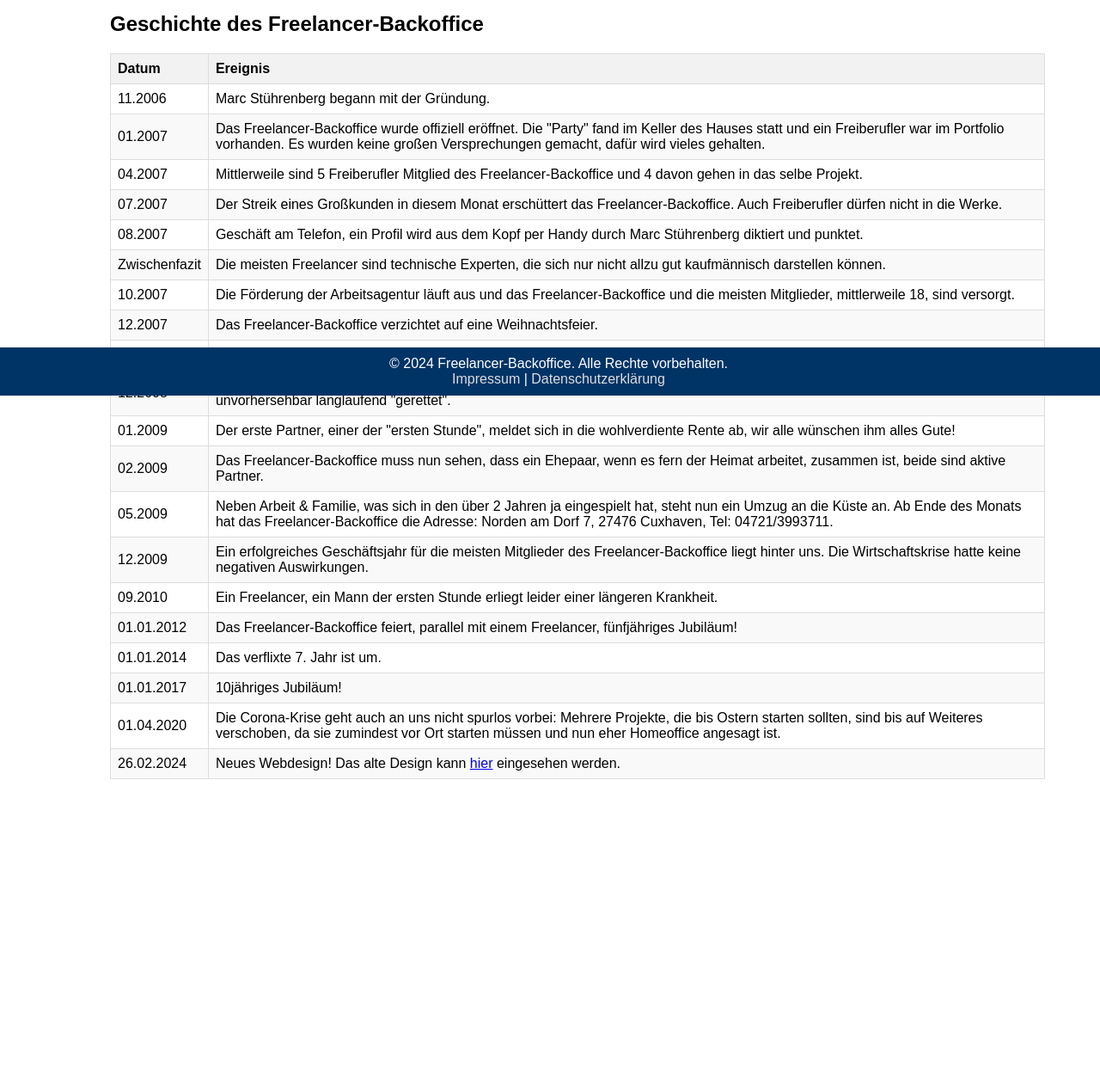
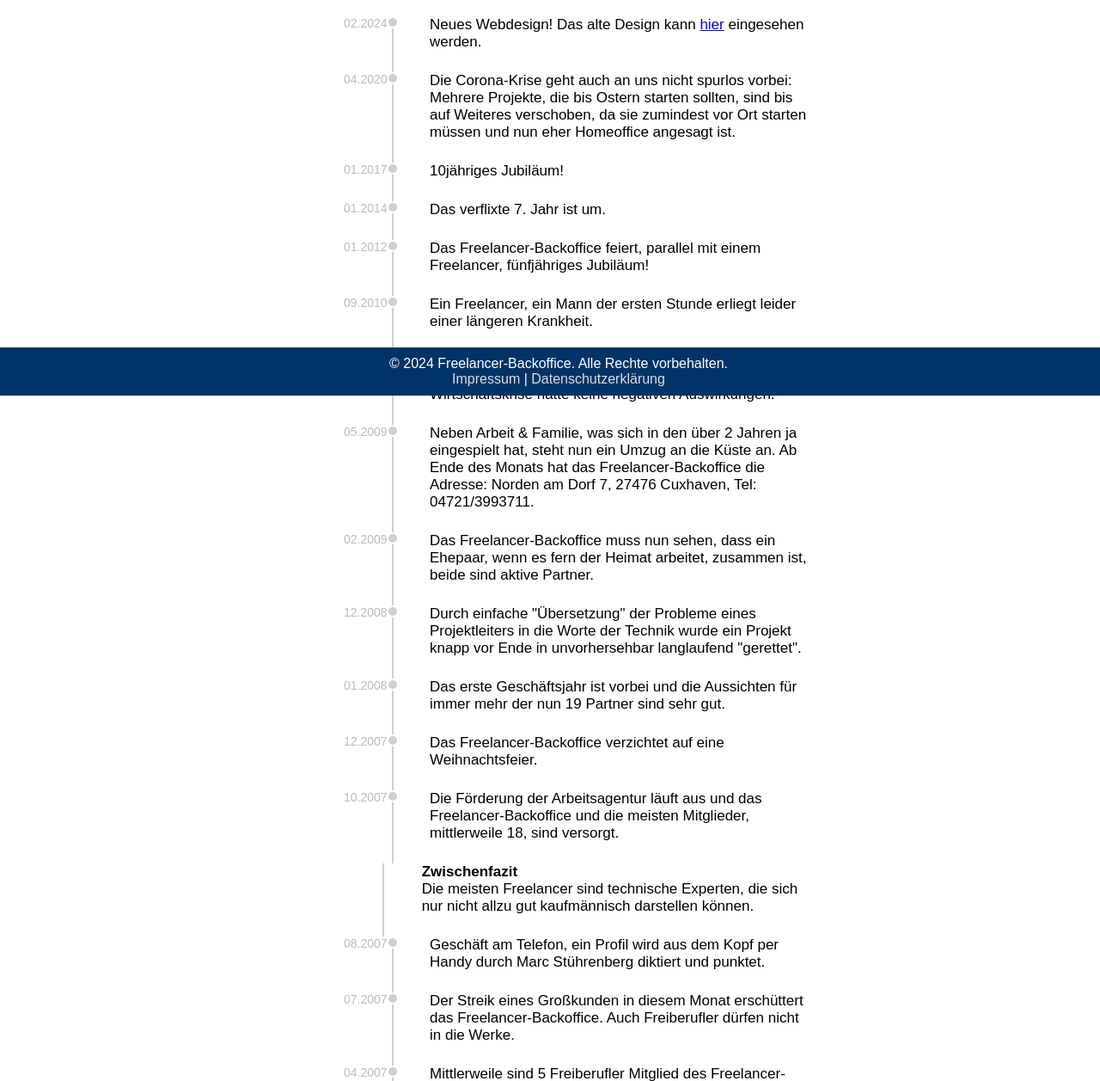
Before and after one commit to dubesor/Freelancer-Backoffice, a plain HTML site: page history.html in a window 1280 px wide. Shown: the part 340-1597 px from the top of the page at 86% size. Before the commit the page ends 1321 px from the top, so only its background shows below. Drawn offline with Linux system fonts and the light colour scheme.

Commit message:
timeline style
schickere timeline

```diff
--- a/history.html
+++ b/history.html
@@ -28,104 +28,259 @@
         <main><!-- Hier kommt der Inhalt der Webseite: Texte, Bilder, etc. -->
 
 
-<div class="timeline-section">
-<div class="timeline-table">
-    <h2>Geschichte des Freelancer-Backoffice</h2>
-    <table border="1">
-        <thead>
-            <tr>
-                <th>Datum</th>
-                <th>Ereignis</th>
-            </tr>
-        </thead>
-        <tbody>
-            <tr>
-                <td>11.2006</td>
-                <td>Marc Stührenberg begann mit der Gründung.</td>
-            </tr>
-            <tr>
-                <td>01.2007</td>
-                <td>Das Freelancer-Backoffice wurde offiziell eröffnet. Die "Party" fand im Keller des Hauses statt und ein Freiberufler war im Portfolio vorhanden. Es wurden keine großen Versprechungen gemacht, dafür wird vieles gehalten.</td>
-            </tr>
-            <tr>
-                <td>04.2007</td>
-                <td>Mittlerweile sind 5 Freiberufler Mitglied des Freelancer-Backoffice und 4 davon gehen in das selbe Projekt.</td>
-            </tr>
-            <tr>
-                <td>07.2007</td>
-                <td>Der Streik eines Großkunden in diesem Monat erschüttert das Freelancer-Backoffice. Auch Freiberufler dürfen nicht in die Werke.</td>
-            </tr>
-            <tr>
-                <td>08.2007</td>
-                <td>Geschäft am Telefon, ein Profil wird aus dem Kopf per Handy durch Marc Stührenberg diktiert und punktet.</td>
-            </tr>
-            <tr>
-                <td>Zwischenfazit</td>
-                <td>Die meisten Freelancer sind technische Experten, die sich nur nicht allzu gut kaufmännisch darstellen können.</td>
-            </tr>
-            <tr>
-                <td>10.2007</td>
-                <td>Die Förderung der Arbeitsagentur läuft aus und das Freelancer-Backoffice und die meisten Mitglieder, mittlerweile 18, sind versorgt.</td>
-            </tr>
-            <tr>
-                <td>12.2007</td>
-                <td>Das Freelancer-Backoffice verzichtet auf eine Weihnachtsfeier.</td>
-            </tr>
-            <tr>
-                <td>01.2008</td>
-                <td>Das erste Geschäftsjahr ist vorbei und die Aussichten für immer mehr der nun 19 Partner sind sehr gut.</td>
-            </tr>
-            <tr>
-                <td>12.2008</td>
-                <td>Durch einfache "Übersetzung" der Probleme eines Projektleiters in die Worte der Technik wurde ein Projekt knapp vor Ende in unvorhersehbar langlaufend "gerettet".</td>
-            </tr>
-            <tr>
-                <td>01.2009</td>
-                <td>Der erste Partner, einer der "ersten Stunde", meldet sich in die wohlverdiente Rente ab, wir alle wünschen ihm alles Gute!</td>
-            </tr>
-            <tr>
-                <td>02.2009</td>
-                <td>Das Freelancer-Backoffice muss nun sehen, dass ein Ehepaar, wenn es fern der Heimat arbeitet, zusammen ist, beide sind aktive Partner.</td>
-            </tr>
-            <tr>
-                <td>05.2009</td>
-                <td>Neben Arbeit & Familie, was sich in den über 2 Jahren ja eingespielt hat, steht nun ein Umzug an die Küste an. Ab Ende des Monats hat das Freelancer-Backoffice die Adresse: Norden am Dorf 7, 27476 Cuxhaven, Tel: 04721/3993711.</td>
-            </tr>
-            <tr>
-                <td>12.2009</td>
-                <td>Ein erfolgreiches Geschäftsjahr für die meisten Mitglieder des Freelancer-Backoffice liegt hinter uns. Die Wirtschaftskrise hatte keine negativen Auswirkungen.</td>
-            </tr>
-            <tr>
-                <td>09.2010</td>
-                <td>Ein Freelancer, ein Mann der ersten Stunde erliegt leider einer längeren Krankheit.</td>
-            </tr>
-            <tr>
-                <td>01.01.2012</td>
-                <td>Das Freelancer-Backoffice feiert, parallel mit einem Freelancer, fünfjähriges Jubiläum!</td>
-            </tr>
-            <tr>
-                <td>01.01.2014</td>
-                <td>Das verflixte 7. Jahr ist um.</td>
-            </tr>
-            <tr>
-                <td>01.01.2017</td>
-                <td>10jähriges Jubiläum!</td>
-            </tr>
-            <tr>
-                <td>01.04.2020</td>
-                <td>Die Corona-Krise geht auch an uns nicht spurlos vorbei: Mehrere Projekte, die bis Ostern starten sollten, sind bis auf Weiteres verschoben, da sie zumindest vor Ort starten müssen und nun eher Homeoffice angesagt ist.</td>
-            </tr>
-			<tr>
-                <td>26.02.2024</td>
-                <td>Neues Webdesign! Das alte Design kann <a href="altesdesign.html">hier</a> eingesehen werden.</td>
-            </tr>
-        </tbody>
-    </table>
-</div>
+
+    <div id="history" class="container">
+
+      <div class="entry row">
+        <div class="timespan">
+         02.2024
+        </div>
+        <div class="ico">
+          <div class="entry-dot"></div>
+
+        </div>
+        <div class="desc">
+           	Neues Webdesign! Das alte Design kann <a href="altesdesign.html">hier</a> eingesehen werden.
+        </div>
+      </div>
+
+      <div class="entry row">
+        <div class="timespan">
+         04.2020
+        </div>
+        <div class="ico">
+          <div class="entry-dot"></div>
+
+        </div>
+        <div class="desc">
+           	Die Corona-Krise geht auch an uns nicht spurlos vorbei: Mehrere Projekte, die bis Ostern starten sollten, sind bis auf Weiteres verschoben, da sie zumindest vor Ort starten müssen und nun eher Homeoffice angesagt ist.
+        </div>
+      </div>
+
+      <div class="entry row">
+        <div class="timespan">
+         01.2017
+        </div>
+        <div class="ico">
+          <div class="entry-dot"></div>
+
+        </div>
+        <div class="desc">
+           	10jähriges Jubiläum!
+        </div>
+      </div>
+
+      <div class="entry row">
+        <div class="timespan">
+         01.2014
+        </div>
+        <div class="ico">
+          <div class="entry-dot"></div>
+
+        </div>
+        <div class="desc">
+           	Das verflixte 7. Jahr ist um.
+        </div>
+      </div>
+
+      <div class="entry row">
+        <div class="timespan">
+         01.2012
+        </div>
+        <div class="ico">
+          <div class="entry-dot"></div>
+
+        </div>
+        <div class="desc">
+          Das Freelancer-Backoffice feiert, parallel mit einem Freelancer, fünfjähriges Jubiläum!
+        </div>
+      </div>
+
+      <div class="entry row">
+        <div class="timespan">
+         09.2010
+        </div>
+        <div class="ico">
+          <div class="entry-dot"></div>
+
+        </div>
+        <div class="desc">
+          Ein Freelancer, ein Mann der ersten Stunde erliegt leider einer längeren Krankheit.
+        </div>
+      </div>
+
+      <div class="entry row">
+        <div class="timespan">
+         12.2009
+        </div>
+        <div class="ico">
+          <div class="entry-dot"></div>
+
+        </div>
+        <div class="desc">
+          Ein erfolgreiches Geschäftsjahr für die meisten Mitglieder des Freelancer-Backoffice liegt hinter uns. Die Wirtschaftskrise hatte keine negativen Auswirkungen.
+        </div>
+      </div>
+
+      <div class="entry row">
+        <div class="timespan">
+         05.2009
+        </div>
+        <div class="ico">
+          <div class="entry-dot"></div>
+
+        </div>
+        <div class="desc">
+          Neben Arbeit & Familie, was sich in den über 2 Jahren ja eingespielt hat, steht nun ein Umzug an die Küste an. Ab Ende des Monats hat das Freelancer-Backoffice die Adresse: Norden am Dorf 7, 27476 Cuxhaven, Tel: 04721/3993711.
+        </div>
+      </div>
+
+      <div class="entry row">
+        <div class="timespan">
+         02.2009
+        </div>
+        <div class="ico">
+          <div class="entry-dot"></div>
+
+        </div>
+        <div class="desc">
+          Das Freelancer-Backoffice muss nun sehen, dass ein Ehepaar, wenn es fern der Heimat arbeitet, zusammen ist, beide sind aktive Partner.
+        </div>
+      </div>
+
+      <div class="entry row">
+        <div class="timespan">
+         12.2008
+        </div>
+        <div class="ico">
+          <div class="entry-dot"></div>
+
+        </div>
+        <div class="desc">
+          Durch einfache "Übersetzung" der Probleme eines Projektleiters in die Worte der Technik wurde ein Projekt knapp vor Ende in unvorhersehbar langlaufend "gerettet".
+        </div>
+      </div>
+
+      <div class="entry row">
+        <div class="timespan">
+          01.2008
+        </div>
+        <div class="ico">
+          <div class="entry-dot"></div>
+
+        </div>
+        <div class="desc">
+          Das erste Geschäftsjahr ist vorbei und die Aussichten für immer mehr der nun 19 Partner sind sehr gut.
+        </div>
+      </div>
 
 
 
+      <div class="entry row">
+        <div class="timespan">
+          12.2007
+        </div>
+        <div class="ico">
+          <div class="entry-dot"></div>
 
+        </div>
+        <div class="desc">
+          Das Freelancer-Backoffice verzichtet auf eine Weihnachtsfeier.
+        </div>
+      </div>
+
+      <div class="entry row">
+        <div class="timespan">
+          10.2007
+        </div>
+        <div class="ico">
+          <div class="entry-dot"></div>
+
+        </div>
+        <div class="desc">
+          Die Förderung der Arbeitsagentur läuft aus und das Freelancer-Backoffice und die meisten Mitglieder, mittlerweile 18, sind versorgt.
+        </div>
+      </div>
+
+
+      <div class="entry row">
+        <div class="timespan">
+
+        </div>
+        <div class="ico">
+        </div>
+        <div class="desc">
+          <b>Zwischenfazit</b><br>Die meisten Freelancer sind technische Experten, die sich nur nicht allzu gut kaufmännisch darstellen können.
+		  </div>
+        </div>
+
+
+      <div class="entry row">
+        <div class="timespan">
+          08.2007
+        </div>
+        <div class="ico">
+          <div class="entry-dot"></div>
+
+        </div>
+        <div class="desc">
+          Geschäft am Telefon, ein Profil wird aus dem Kopf per Handy durch Marc Stührenberg diktiert und punktet.
+		  </div>
+        </div>
+
+
+      <div class="entry row">
+        <div class="timespan">
+          07.2007
+        </div>
+        <div class="ico">
+          <div class="entry-dot"></div>
+
+        </div>
+        <div class="desc">
+          Der Streik eines Großkunden in diesem Monat erschüttert das Freelancer-Backoffice. Auch Freiberufler dürfen nicht in die Werke.
+        </div>
+      </div>
+
+      <div class="entry row">
+        <div class="timespan">
+          04.2007
+        </div>
+        <div class="ico">
+          <div class="entry-dot"></div>
+
+        </div>
+        <div class="desc">
+          Mittlerweile sind 5 Freiberufler Mitglied des Freelancer-Backoffice und 4 davon gehen in das selbe Projekt.
+        </div>
+      </div>
+
+      <div class="entry row">
+        <div class="timespan">
+          01.2007
+        </div>
+        <div class="ico">
+          <div class="entry-dot"></div>
+
+        </div>
+        <div class="desc">
+          Das Freelancer-Backoffice wurde offiziell eröffnet. Die "Party" fand im Keller des Hauses statt und ein Freiberufler war im Portfolio vorhanden. Es wurden keine großen Versprechungen gemacht, dafür wird vieles gehalten.
+        </div>
+      </div>
+
+      <div class="entry row">
+        <div class="timespan">
+          11.2006
+        </div>
+        <div class="ico">
+          <div class="entry-dot"></div>
+
+        </div>
+        <div class="desc">
+          Marc Stührenberg begann mit der Gründung.
+        </div>
+      </div>
+    </div>
 
 
             <!-- Mehr Inhalt hier -->
--- a/styles.css
+++ b/styles.css
@@ -7,11 +7,28 @@ html, body {
     height: 100%;
 }
 
-
 #container {
-	    width: 100%;
+    width: 100%;
     margin: 0 auto;
 	padding-bottom: 60px;
+}
+
+/* Layout */
+.container {
+    margin-left: auto;
+    margin-right: auto;
+    padding-left: 15px;
+    padding-right: 15px;
+}
+@media (min-width: 992px) {
+    .container {
+        width: 970px;
+     }
+}
+.row {
+    display: grid;
+    grid-template-columns: repeat(12, 1fr);
+	padding-bottom: 0px;
 }
 
 header {
@@ -114,7 +131,7 @@ footer a:hover {
 
 .profile-image {
 	    max-width: 100%;
-    height: auto;
+    max-height: 350px;
     width: 100%; /* Adjust based on your layout */
     display: flex;
     justify-content: center;
@@ -126,23 +143,89 @@ footer a:hover {
     height: auto;
 }
 
-.timeline-table table {
-    width: 100%;
-    border-collapse: collapse;
+
+.container {
+  padding: 10px 40px;
+  position: relative;
+  background-color: inherit;
+  width: 50%;
 }
 
-.timeline-table th, .timeline-table td {
-    border: 1px solid #ddd;
-    padding: 8px;
-    text-align: left;
+.left {
+  left: 0;
 }
 
-.timeline-table th {
-    background-color: #f2f2f2;
+.right {
+  left: 50%;
 }
 
-.timeline-table tr:nth-child(even) {
-    background-color: #f9f9f9;
+
+.content {
+  padding: 20px;
+  background-color: white;
+  position: relative;
+  border-radius: 6px;
+}
+
+@media screen and (max-width: 600px) {
+  .timeline::after {
+    left: 31px;
+  }
+
+  .container {
+    width: 100%;
+    padding-left: 70px;
+    padding-right: 25px;
+  }
+
+  .dot {
+    left: 15px;
+  }
+
+  .right {
+    left: 0%;
+  }
+}
+
+
+.desc {
+    grid-column: span 10;
+    vertical-align: top;
+    font-size: 17px;
+    padding-left: 0px;
+    padding-bottom: 25px;
+}
+.entry {
+}
+.entry-dot {
+    position: absolute;
+    top: 0px;
+    left: -8px;
+    width: 10px;
+    height: 10px;
+    border-radius: 7px;
+    background-color: #cfcfcf;
+    border: 2px solid white;
+}
+.timespan {
+    grid-column: span 1;
+    font-size: 14px;
+    text-align: right;
+    padding-right: 5px;
+    color: #bbb;
+}
+
+.ico {
+    grid-column: span 1;
+    vertical-align: top;
+    border-left: 2px solid #cfcfcf;
+    position: relative;
+}
+.ico img {
+    border-radius: 5px;
+    width: 100%;
+    max-width: 80px;
+    margin-left: 10px;
 }
 
 /* all following css is mobile display bug adressing */
```
